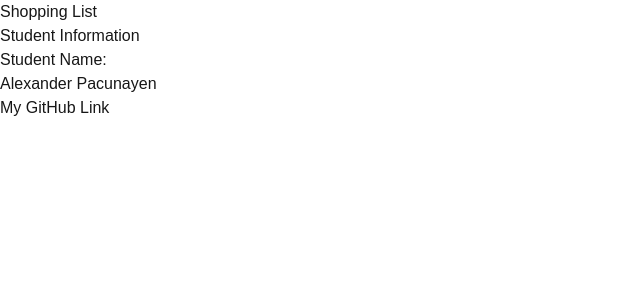
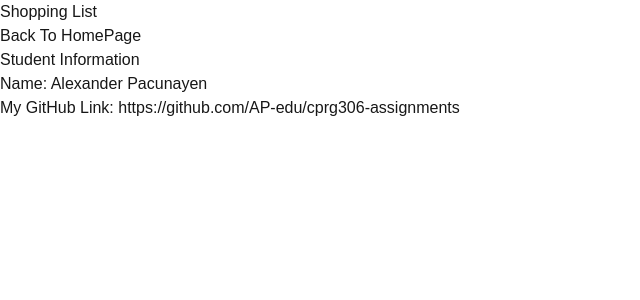
Before and after one commit to AP-edu/cprg306-assignments, a Next.js app: page /week-2 in a window 1280 px wide. Shown: the top 300 px of the page, without its empty margins (0-640 px from the left). Built offline with nearby package versions, Linux system fonts and the light colour scheme.

Commit message:
Fixed links

```diff
--- a/app/page.js
+++ b/app/page.js
@@ -1,10 +1,15 @@
 import Image from "next/image";
-
+import Link from "next/link";
 export default function Home() {
   return (
     <div className="flex min-h-screen items-center justify-center bg-zinc-50 font-sans dark:bg-black">
       <main className="flex min-h-screen w-full max-w-3xl flex-col items-center justify-between py-32 px-16 bg-white dark:bg-black sm:items-start">
-        <header></header>
+        <header>
+          <h1>CPRG 306: Web Development 2 - Assignments</h1>
+          <Link href="/week-2">
+            <h2> Got To Week 2</h2>
+          </Link>
+        </header>
       </main>
     </div>
   );
--- a/app/week-2/page.js
+++ b/app/week-2/page.js
@@ -6,6 +6,7 @@ export default function Page() {
     <main>
       <header>
         <h1>Shopping List</h1>
+        <Link href="/">Back To HomePage</Link>
       </header>
 
       <h1 className="button-hover:blue">Student Information</h1>
--- a/app/week-2/studentInfo.js
+++ b/app/week-2/studentInfo.js
@@ -4,12 +4,11 @@ export default function StudentInfo() {
   return (
     <main>
       <div>
-        <h1>Student Name:</h1>
-        <h2>Alexander Pacunayen</h2>
+        <h2>Name: Alexander Pacunayen</h2>
       </div>
       <Link href="https://github.com/AP-edu/cprg306-assignments">
         {" "}
-        My GitHub Link
+        My GitHub Link: https://github.com/AP-edu/cprg306-assignments
       </Link>
     </main>
   );
```
